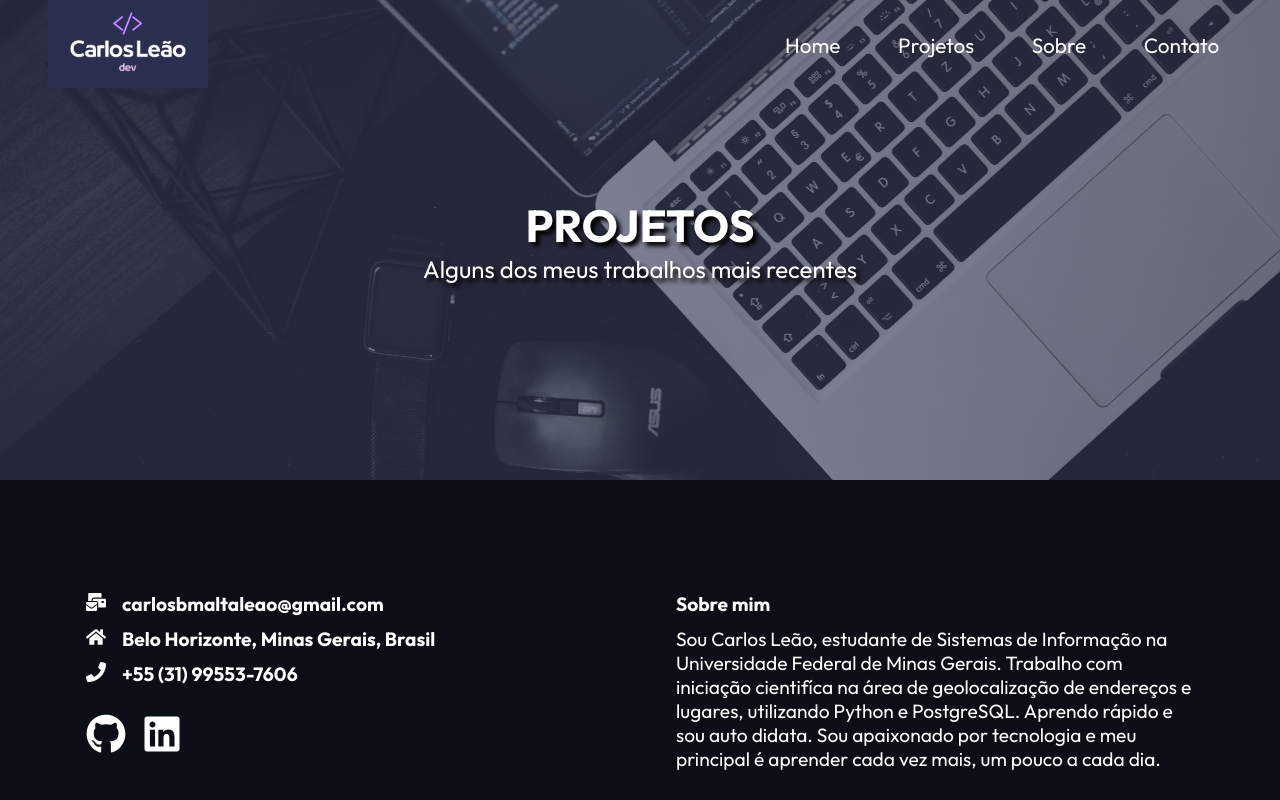
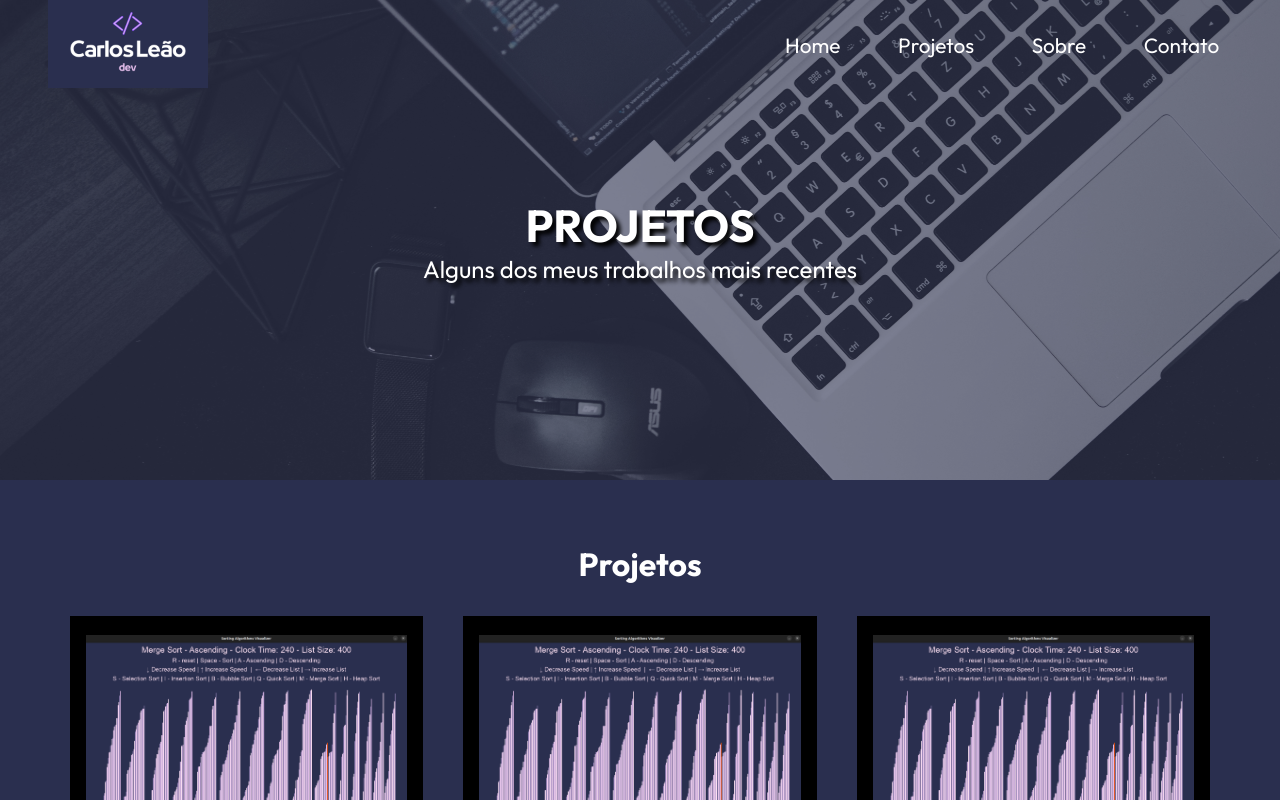
Before and after one commit to Chbmleao/Carlos-Portfolio, a React (Create React App) app: page /project in a window 1280 px wide. Shown: the top 800 px of the page. Built offline with nearby package versions, Linux system fonts and the light colour scheme.

Commit message:
Add work section to project page

```diff
--- a/src/routes/Project.js
+++ b/src/routes/Project.js
@@ -2,6 +2,7 @@ import React from "react";
 import Navbar from "../components/Navbar";
 import Footer from "../components/Footer";
 import HeroImg2 from "../components/HeroImg2";
+import Work from "../components/Work";
 
 const Project = () => {
   return (
@@ -11,6 +12,7 @@ const Project = () => {
         heading="PROJETOS"
         text="Alguns dos meus trabalhos mais recentes"
       />
+      <Work />
       <Footer />
     </div>
   );
```
